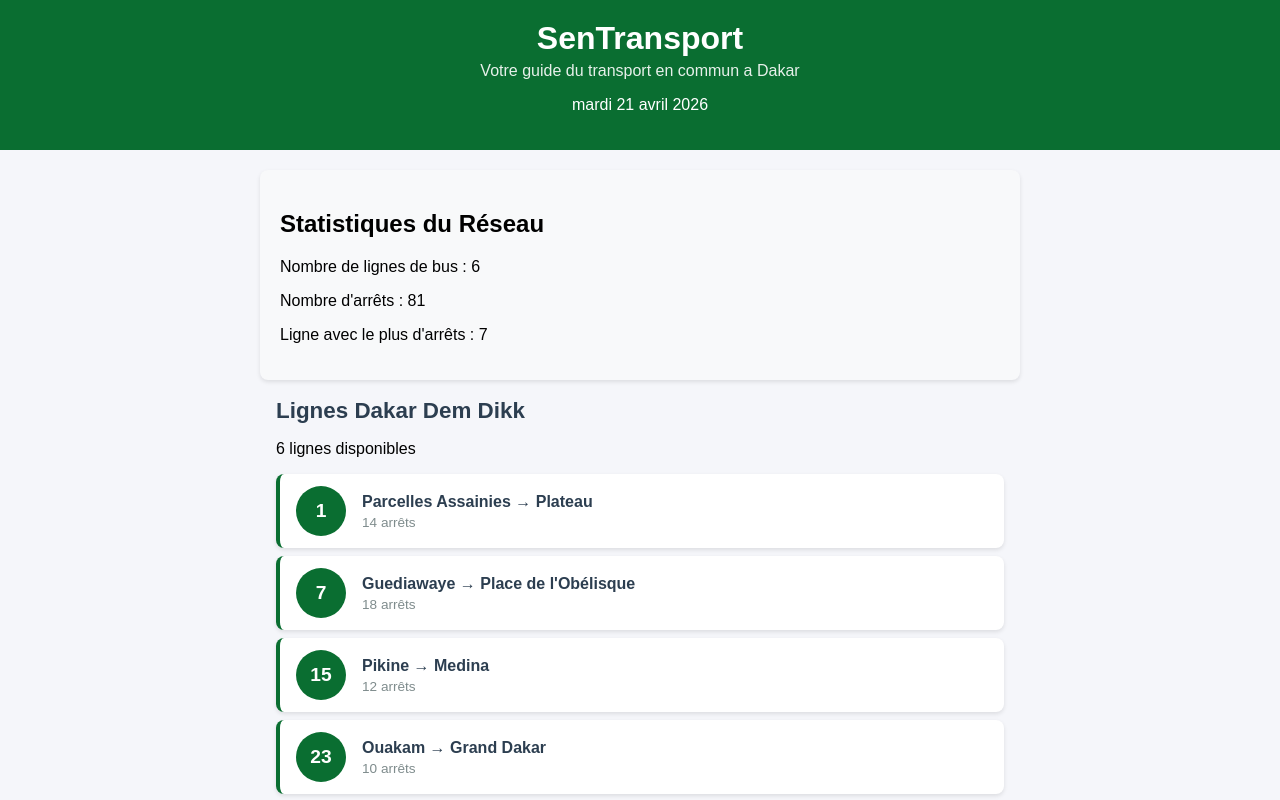
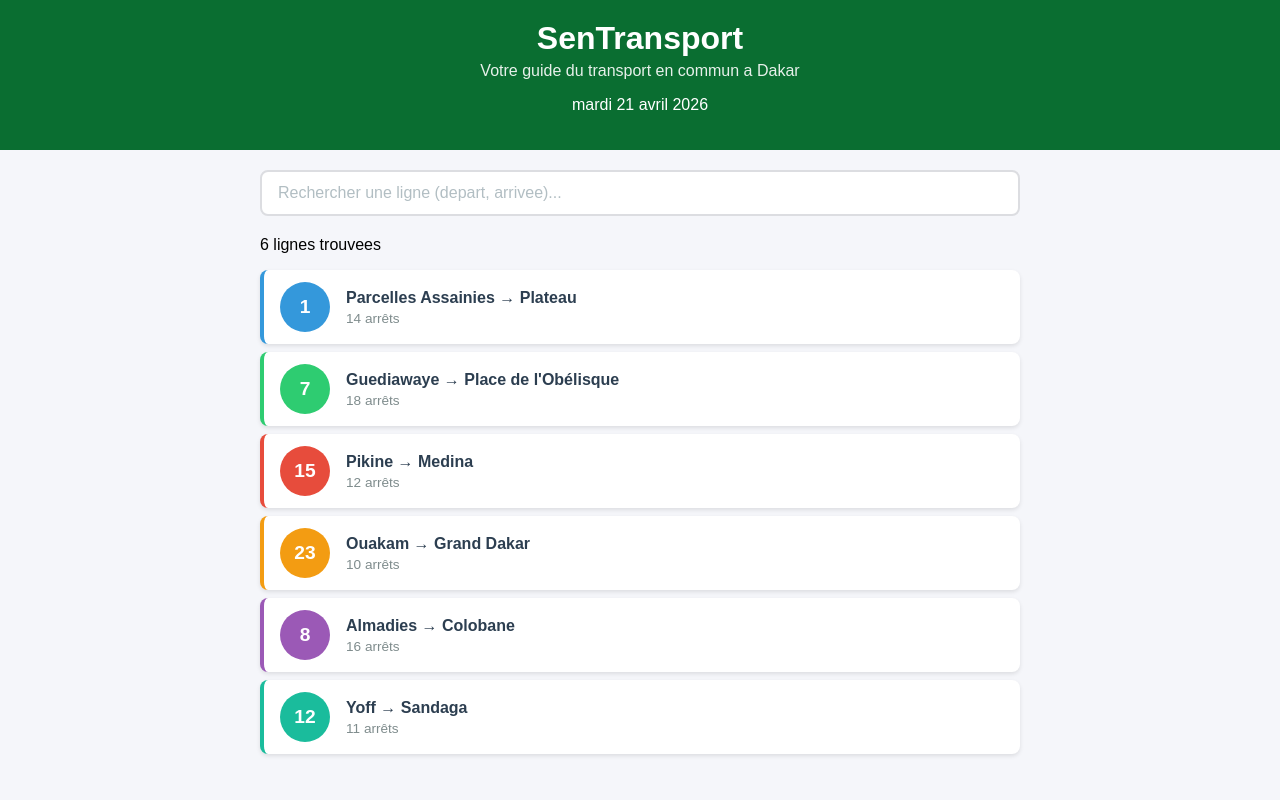
Before and after one commit to salih-dot-oss/sentransport, a React (Create React App) app: page / in a window 1280 px wide. Shown: the top 800 px of the page. Built offline with nearby package versions, Linux system fonts and the light colour scheme.

Commit message:
Lab 3 : etat , recherche et selection de lignes

```diff
--- a/src/App.css
+++ b/src/App.css
@@ -19,4 +19,21 @@
   .contenu {
     padding: 12px;
   }
+};
+
+@media (max-width: 600px) {
+  .contenu {
+    padding: 12px;
+  }
+
+  .ligne-bus {
+    padding: 10px 12px;
+  }
+
+  .ligne-numero {
+    width: 40px;
+    height: 40px;
+    font-size: 1rem;
+    margin-right: 12px;
+  }
 }
--- a/src/App.js
+++ b/src/App.js
@@ -1,26 +1,76 @@
+import { useState } from 'react';
 import './App.css';
 import Header from './Header';
-import ListeLignes from './ListeLignes'; import Footer from './Footer';
-import StatReseau from './StatReseau';
+import Recherche from './Recherche';
+import LigneBus from './LigneBus';
+import DetailLigne from './DetailLigne';
+import Footer from './Footer';
 
-function App() { const lignes = [
-  { id: 1, numero: "1", depart: "Parcelles Assainies", arrivee: "Plateau", arrets: 14, couleur: "#3498db" },
-  { id: 2, numero: "7", depart: "Guediawaye", arrivee: "Place de l'Obélisque", arrets: 18, couleur: "#2ecc71" },
-  { id: 3, numero: "15", depart: "Pikine", arrivee: "Medina", arrets: 12, couleur: "#e74c3c" },
-  { id: 4, numero: "23", depart: "Ouakam", arrivee: "Grand Dakar", arrets: 10, couleur: "#f39c12" },
-  { id: 5, numero: "8", depart: "Almadies", arrivee: "Colobane", arrets: 16, couleur: "#9b59b6" },
-  { id: 6, numero: "12", depart: "Yoff", arrivee: "Sandaga", arrets: 11, couleur: "#1abc9c" },
+function App() {
+  const [recherche, setRecherche] = useState("");
+  const [ligneSelectionnee, setLigneSelectionnee] = useState(null);
+
+  const lignes = [
+    { id: 1, numero: "1", depart: "Parcelles Assainies", arrivee: "Plateau", arrets: 14, couleur: "#3498db", listeArrets: ["Parcelles Assainies", "Cambérène", "Liberté 6", "Liberté 5", "Liberté 1", "Castors", "Fann Résidence", "Université", "Médina", "Tilène", "Sandaga", "Kermel", "Rue Carnot", "Plateau"] },
+    { id: 2, numero: "7", depart: "Guediawaye", arrivee: "Place de l'Obélisque", arrets: 18, couleur: "#2ecc71", listeArrets: ["Guediawaye", "Daroukhane", "Golf Sud", "Sam Notaire", "Thiaroye", "Pikine", "Nimzatt", "Keur Massar", "Dalifort", "Mbao", "Yeumbeul", "Malika", "Rufisque", "Bargny", "Sébi", "Sangalkam", "Diamniadio", "Place de l'Obélisque"] },
+    { id: 3, numero: "15", depart: "Pikine", arrivee: "Medina", arrets: 12, couleur: "#e74c3c", listeArrets: ["Pikine", "Thiaroye", "Dalifort", "Hamo 4", "Hamo 5", "Colobane", "HLM", "Grand Dakar", "Biscuiterie", "Tilène", "Santiaba", "Médina"] },
+    { id: 4, numero: "23", depart: "Ouakam", arrivee: "Grand Dakar", arrets: 10, couleur: "#f39c12", listeArrets: ["Ouakam", "Almadies", "Ngor", "Yoff", "Cambérène", "Patte d'Oie", "Liberté 6", "HLM", "Biscuiterie", "Grand Dakar"] },
+    { id: 5, numero: "8", depart: "Almadies", arrivee: "Colobane", arrets: 16, couleur: "#9b59b6", listeArrets: ["Almadies", "Ngor", "Yoff", "Ouakam", "Fenêtre Mermoz", "Mermoz", "Sacré-Cœur", "Liberté 5", "Liberté 1", "Castors", "Fann", "Université", "Médina", "Tilène", "Santiaba", "Colobane"] },
+    { id: 6, numero: "12", depart: "Yoff", arrivee: "Sandaga", arrets: 11, couleur: "#1abc9c", listeArrets: ["Yoff", "Ngor", "Almadies", "Ouakam", "Patte d'Oie", "Liberté 6", "Liberté 5", "Liberté 1", "Université", "Médina", "Sandaga"] },
   ];
 
-const lignePlusArrets = lignes.reduce((max, ligne) => (ligne.arrets > max.arrets ? ligne : max), lignes[0]);
+
+  const lignesFiltrees = lignes.filter(l =>
+    l.depart.toLowerCase().includes(recherche.toLowerCase()) ||
+    l.arrivee.toLowerCase().includes(recherche.toLowerCase()) ||
+    l.numero.includes(recherche)
+  );
+
+  function handleClickLigne(ligne) {
+    if (ligneSelectionnee && ligneSelectionnee.id === ligne.id) {
+      setLigneSelectionnee(null);
+    } else {
+      setLigneSelectionnee(ligne);
+    }
+  }
+
   return (
     <div className="App">
       <Header />
+
       <main className="contenu">
-      <StatReseau nombreLignes={lignes.length} nombreArrets={lignes.reduce((acc, ligne) => acc + ligne.arrets,
-      0)} lignePlusArrets={lignePlusArrets.numero}/>
-      <ListeLignes lignes={lignes} />
+        <Recherche
+          valeur={recherche}
+          onChange={setRecherche}
+        />
+
+        <p className="resultat-recherche">
+          {lignesFiltrees.length} ligne
+          {lignesFiltrees.length > 1 ? "s" : ""} trouvee
+          {lignesFiltrees.length > 1 ? "s" : ""}
+        </p>
+
+        {lignesFiltrees.map(ligne => (
+          <LigneBus
+            key={ligne.id}
+            numero={ligne.numero}
+            depart={ligne.depart}
+            arrivee={ligne.arrivee}
+            arrets={ligne.arrets}
+            couleur={ligne.couleur}
+            estSelectionnee={
+              ligneSelectionnee &&
+              ligneSelectionnee.id === ligne.id
+            }
+            onClick={() => handleClickLigne(ligne)}
+          />
+        ))}
+
+        {ligneSelectionnee && (
+          <DetailLigne ligne={ligneSelectionnee} />
+        )}
       </main>
+
       <Footer />
     </div>
   );
--- /dev/null
+++ b/src/DetailLigne.css
@@ -0,0 +1,73 @@
+.detail-ligne {
+  background-color: #ffffff;
+  border: 2px solid #0a6e31;
+  border-radius: 8px;
+  padding: 20px;
+  margin-top: 16px;
+  animation: slideDown 0.3s ease;
+}
+
+@keyframes slideDown {
+  from {
+    opacity: 0;
+    transform: translateY(-10px);
+  }
+  to {
+    opacity: 1;
+    transform: translateY(0);
+  }
+}
+
+.detail-titre {
+  color: #0a6e31;
+  margin: 0 0 8px 0;
+  font-size: 1.2rem;
+}
+
+.detail-info {
+  color: #7f8c8d;
+  margin: 0 0 16px 0;
+  font-size: 0.9rem;
+}
+
+.detail-arrets h4 {
+  color: #2c3e50;
+  margin: 0 0 8px 0;
+}
+
+.detail-liste {
+  list-style: none;
+  padding: 0;
+  margin: 0;
+}
+
+.detail-arret {
+  display: flex;
+  align-items: center;
+  padding: 8px 0;
+  border-bottom: 1px solid #f0f0f0;
+}
+
+.detail-arret:last-child {
+  border-bottom: none;
+}
+
+.arret-numero {
+  background-color: #0a6e31;
+  color: white;
+  width: 28px;
+  height: 28px;
+  border-radius: 50%;
+  display: flex;
+  align-items: center;
+  justify-content: center;
+  font-size: 0.8rem;
+  font-weight: bold;
+  margin-right: 12px;
+  flex-shrink: 0;
+}
+
+.arret-nom {
+  color: #2c3e50;
+  font-size: 0.95rem;
+}
--- /dev/null
+++ b/src/DetailLigne.js
@@ -0,0 +1,30 @@
+import './DetailLigne.css';
+
+function DetailLigne({ ligne }) {
+  return (
+    <div className="detail-ligne">
+      <h3 className="detail-titre">
+        Ligne {ligne.numero} : {ligne.depart} &rarr; {ligne.arrivee}
+      </h3>
+
+      <p className="detail-info">
+        {ligne.arrets} arrets sur ce trajet
+      </p>
+
+      <div className="detail-arrets">
+        <h4>Arrets principaux :</h4>
+
+        <ul className="detail-liste">
+          {ligne.listeArrets.map((arret, index) => (
+            <li key={index} className="detail-arret">
+              <span className="arret-numero">{index + 1}</span>
+              <span className="arret-nom">{arret}</span>
+            </li>
+          ))}
+        </ul>
+      </div>
+    </div>
+  );
+}
+
+export default DetailLigne;
--- a/src/LigneBus.css
+++ b/src/LigneBus.css
@@ -47,3 +47,12 @@
   color: #7f8c8d;
   margin-top: 4px;
 }
+
+.ligne-bus-active {
+  border-left: 4px solid #e67e22;
+  background-color: #fef9f3;
+}
+
+.ligne-bus-active .ligne-numero {
+  background-color: #e67e22;
+}
--- a/src/LigneBus.js
+++ b/src/LigneBus.js
@@ -1,13 +1,24 @@
 import './LigneBus.css';
 
-function LigneBus({ numero, depart, arrivee, arrets, couleur }) { return (
-<div className="ligne-bus" style={{ backgroundColor: couleur }}>
-  <div className="ligne-numero">{numero}</div>
+function LigneBus({numero,depart,arrivee,arrets,couleur,estSelectionnee,onClick}) {
+  return (
+    <div
+      className={`ligne-bus ${
+        estSelectionnee ? 'ligne-bus-active' : ''
+      }`}
+      style={{ borderLeftColor: couleur }}
+      onClick={onClick}
+    >
+      <div className="ligne-numero" style={{ backgroundColor: couleur }}>{numero}</div>
+
       <div className="ligne-info">
         <span className="ligne-trajet">
           {depart} &rarr; {arrivee}
         </span>
-    <span className="ligne-arrets">{arrets} arrêts</span>
+
+        <span className="ligne-arrets">
+          {arrets} arrêts
+        </span>
       </div>
     </div>
   );
--- /dev/null
+++ b/src/Recherche.css
@@ -0,0 +1,22 @@
+.recherche {
+  margin-bottom: 20px;
+}
+
+.recherche-input {
+  width: 100%;
+  padding: 12px 16px;
+  font-size: 1rem;
+  border: 2px solid #dcdde1;
+  border-radius: 8px;
+  outline: none;
+  box-sizing: border-box;
+  transition: border-color 0.2s;
+}
+
+.recherche-input:focus {
+  border-color: #0a6e31;
+}
+
+.recherche-input::placeholder {
+  color: #b2bec3;
+}
--- /dev/null
+++ b/src/Recherche.js
@@ -0,0 +1,17 @@
+import './Recherche.css';
+
+function Recherche({ valeur, onChange }) {
+  return (
+    <div className="recherche">
+      <input
+        type="text"
+        className="recherche-input"
+        placeholder="Rechercher une ligne (depart, arrivee)..."
+        value={valeur}
+        onChange={e => onChange(e.target.value)}
+      />
+    </div>
+  );
+}
+
+export default Recherche;
```
Lines whose indentation alone changed are shown as unchanged.
